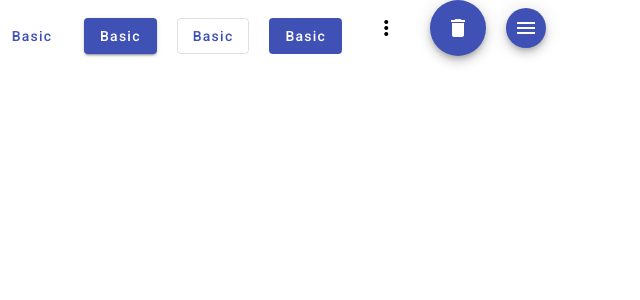
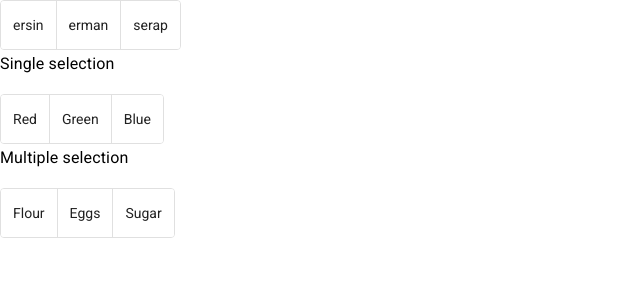
Before and after one commit to eaworks/angularmaterial, an Angular app: page / in a window 1280 px wide. Shown: the top 300 px of the page, without its empty margins (0-640 px from the left). Built offline with nearby package versions, Linux system fonts and the light colour scheme.

Commit message:
button Toggle

```diff
--- a/src/app/app.component.html
+++ b/src/app/app.component.html
@@ -1 +1 @@
-<app-buttons></app-buttons>
+<app-buttontoggle></app-buttontoggle>
--- /dev/null
+++ b/src/app/buttontoggle/buttontoggle.component.html
@@ -0,0 +1,19 @@
+<mat-button-toggle-group>
+    <mat-button-toggle>ersin </mat-button-toggle>
+    <mat-button-toggle>erman</mat-button-toggle>
+    <mat-button-toggle>serap</mat-button-toggle>
+</mat-button-toggle-group>
+
+<h3>Single selection</h3>
+<mat-button-toggle-group name="favoriteColor" aria-label="Favorite Color">
+    <mat-button-toggle value="red">Red</mat-button-toggle>
+    <mat-button-toggle value="green">Green</mat-button-toggle>
+    <mat-button-toggle value="blue">Blue</mat-button-toggle>
+</mat-button-toggle-group>
+
+<h3>Multiple selection</h3>
+<mat-button-toggle-group name="ingredients" aria-label="Ingredients" multiple>
+    <mat-button-toggle value="flour">Flour</mat-button-toggle>
+    <mat-button-toggle value="eggs">Eggs</mat-button-toggle>
+    <mat-button-toggle value="sugar">Sugar</mat-button-toggle>
+</mat-button-toggle-group>
```
Also changed, not shown: src/app/app.module.ts (+6 -2 lines), src/app/buttontoggle/buttontoggle.component.ts (added, +10 -0 lines), src/app/buttontoggle/buttontoggle.component.scss (added), 1 other file (tests, documents, lock files or other folders).
